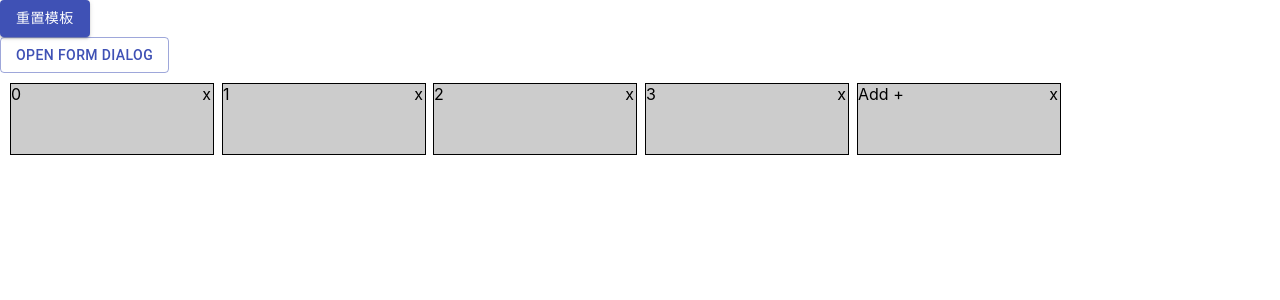
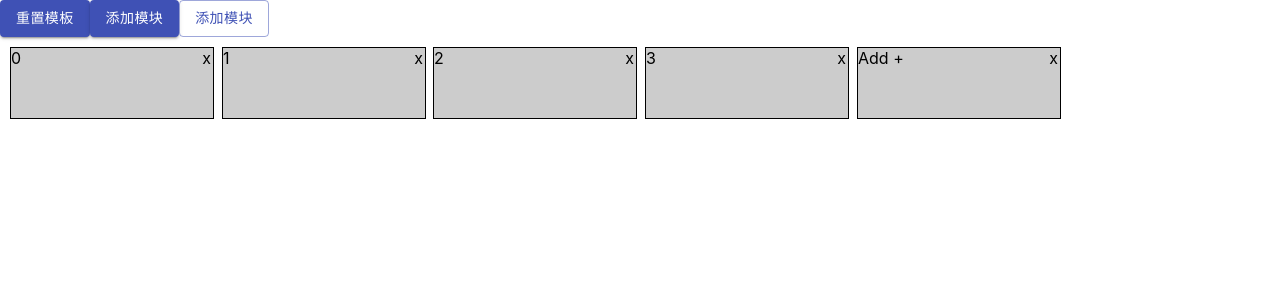
Before and after one commit to leonfrer/echart-conf-panel, a React (Create React App) app: page / in a window 1280 px wide. Shown: the top 300 px of the page. Built offline with nearby package versions, Linux system fonts and the light colour scheme.

Commit message:
select options finished

```diff
--- a/src/App.jsx
+++ b/src/App.jsx
@@ -1,13 +1,11 @@
 import React from "react";
 import ResponsiveLocalStorageLayout from "./GridComposer";
-import BasicLine from "./chart/line/BasicLine";
 
 class App extends React.Component {
   render() {
     return (
       <div>
         <ResponsiveLocalStorageLayout />
-        {/* <BasicLine /> */}
       </div>
     );
   }
--- /dev/null
+++ b/src/GridComposer.css
@@ -0,0 +1,3 @@
+.div-inline {
+  display: inline;
+}
--- a/src/GridComposer.jsx
+++ b/src/GridComposer.jsx
@@ -5,6 +5,7 @@ import Button from "@material-ui/core/Button";
 // import { makeStyles } from "@material-ui/core/styles";
 
 import ItemSwitchDialog from "./ItemSwithDialog";
+import "./GridComposer.css";
 
 const ResponsiveReactGridLayout = WidthProvider(Responsive);
 const originalLayouts = getFromLS("layouts") || {};
@@ -30,6 +31,8 @@ export default function ResponsiveLocalStorageLayout() {
   const [items, setItems] = React.useState(itemsTemplate);
   const [newCounter, setNewCounter] = React.useState(0);
 
+  // 通过item创建grid内容
+  // todo 需要修改
   const createElement = (el) => {
     const removeStyle = {
       position: "absolute",
@@ -58,6 +61,7 @@ export default function ResponsiveLocalStorageLayout() {
     );
   };
 
+  // 往items中添加元素
   const onAddItem = () => {
     console.log("add item");
     setItems(
@@ -72,6 +76,7 @@ export default function ResponsiveLocalStorageLayout() {
     setNewCounter(newCounter + 1);
   };
 
+  // 重置布局
   const resetLayout = () => {
     setLayouts(originalLayouts);
   };
@@ -83,13 +88,23 @@ export default function ResponsiveLocalStorageLayout() {
 
   return (
     <div>
-      <Button variant="contained" color="primary" onClick={() => resetLayout()}>
-        重置模板
-      </Button>
-      {/* <Button variant="contained" color="primary" onClick={onAddItem}>
-        添加模块
-      </Button> */}
-      <ItemSwitchDialog />
+      <div>
+        <div className="div-inline">
+          <Button
+            variant="contained"
+            color="primary"
+            onClick={() => resetLayout()}
+          >
+            重置模板
+          </Button>
+        </div>
+        <div className="div-inline">
+          <Button variant="contained" color="primary" onClick={onAddItem}>
+            添加模块
+          </Button>
+        </div>
+        <ItemSwitchDialog />
+      </div>
 
       <ResponsiveReactGridLayout
         className="layout"
--- a/src/ItemSwithDialog.jsx
+++ b/src/ItemSwithDialog.jsx
@@ -9,10 +9,11 @@ import DialogTitle from "@material-ui/core/DialogTitle";
 import Paper from "@material-ui/core/Paper";
 import InputLabel from "@material-ui/core/InputLabel";
 import Input from "@material-ui/core/Input";
-import MenuItem from "@material-ui/core/MenuItem";
 import FormControl from "@material-ui/core/FormControl";
 import Select from "@material-ui/core/Select";
 import Draggable from "react-draggable";
+
+import _ from "lodash";
 
 const useStyles = makeStyles((theme) => ({
   container: {
@@ -46,6 +47,7 @@ export default function ItemSwitchDialog() {
   const classes = useStyles();
   const [open, setOpen] = React.useState(false);
   const [group, setGroup] = React.useState("");
+  const [options, setOptions] = React.useState([]);
   const [option, setOption] = React.useState("");
 
   const handleClickOpen = () => {
@@ -56,26 +58,38 @@ export default function ItemSwitchDialog() {
     setOpen(false);
   };
 
-  let options = "";
+  const handleComfirm = () => {
+    setOpen(false);
+  };
+
+  const createOtionElement = (option) => {
+    return (
+      <option key={option.id} value={option.id}>
+        {option.name}
+      </option>
+    );
+  };
 
   const handleGroupChange = (event) => {
     let value = event.target.value;
     setGroup(value);
-    options = groupList[value].options.map((option) => {
-      return <option value={option.id}>{option.name}</option>;
-    });
+    setOptions(groupList[value].options);
+    return groupList[value];
   };
 
-  const handleChange = () => {};
+  const handleOptionChange = (event) => {
+    let value = event.target.value;
+    setOption(value);
+  };
 
   const groups = Object.keys(groupList).map((group) => {
     return <option value={group}>{groupList[group].name}</option>;
   });
 
   return (
-    <div>
+    <div className="div-inline">
       <Button variant="outlined" color="primary" onClick={handleClickOpen}>
-        Open form dialog
+        添加模块
       </Button>
       <Dialog
         open={open}
@@ -89,12 +103,12 @@ export default function ItemSwitchDialog() {
         <DialogContent>
           <form className={classes.container}>
             <FormControl className={classes.formControl}>
-              <InputLabel htmlFor="demo-dialog-native">表格类型</InputLabel>
+              <InputLabel>表格类型</InputLabel>
               <Select
                 native
                 value={group}
                 onChange={handleGroupChange}
-                input={<Input id="demo-dialog-native" />}
+                input={<Input />}
               >
                 <option aria-label="None" value="" />
                 {groups}
@@ -106,13 +120,11 @@ export default function ItemSwitchDialog() {
                 labelId="demo-dialog-select-label"
                 id="demo-dialog-select"
                 value={option}
-                onChange={handleChange}
+                onChange={handleOptionChange}
                 input={<Input />}
               >
-                <MenuItem value="">
-                  <em>None</em>
-                </MenuItem>
-                {options}
+                <option aria-label="None" value="" />
+                {_.map(options, (option) => createOtionElement(option))}
               </Select>
             </FormControl>
           </form>
@@ -121,7 +133,7 @@ export default function ItemSwitchDialog() {
           <Button autoFocus onClick={handleClose} color="primary">
             取消
           </Button>
-          <Button onClick={handleClose} color="primary">
+          <Button onClick={handleComfirm} color="primary">
             确定
           </Button>
         </DialogActions>
--- a/src/index.jsx
+++ b/src/index.jsx
@@ -3,7 +3,6 @@ import ReactDOM from "react-dom";
 import "./index.css";
 
 import App from "./App";
-import reportWebVitals from "./reportWebVitals";
 
 ReactDOM.render(
   <React.StrictMode>
@@ -11,8 +10,3 @@ ReactDOM.render(
   </React.StrictMode>,
   document.getElementById("root")
 );
-
-// If you want to start measuring performance in your app, pass a function
-// to log results (for example: reportWebVitals(console.log))
-// or send to an analytics endpoint. Learn more: https://bit.ly/CRA-vitals
-reportWebVitals();
--- a/src/reportWebVitals.js
+++ /dev/null
@@ -1,13 +0,0 @@
-const reportWebVitals = onPerfEntry => {
-  if (onPerfEntry && onPerfEntry instanceof Function) {
-    import('web-vitals').then(({ getCLS, getFID, getFCP, getLCP, getTTFB }) => {
-      getCLS(onPerfEntry);
-      getFID(onPerfEntry);
-      getFCP(onPerfEntry);
-      getLCP(onPerfEntry);
-      getTTFB(onPerfEntry);
-    });
-  }
-};
-
-export default reportWebVitals;
```
Also changed, not shown: src/setupTests.js (deleted, +0 -5 lines), 1 other file (tests, documents, lock files or other folders).
